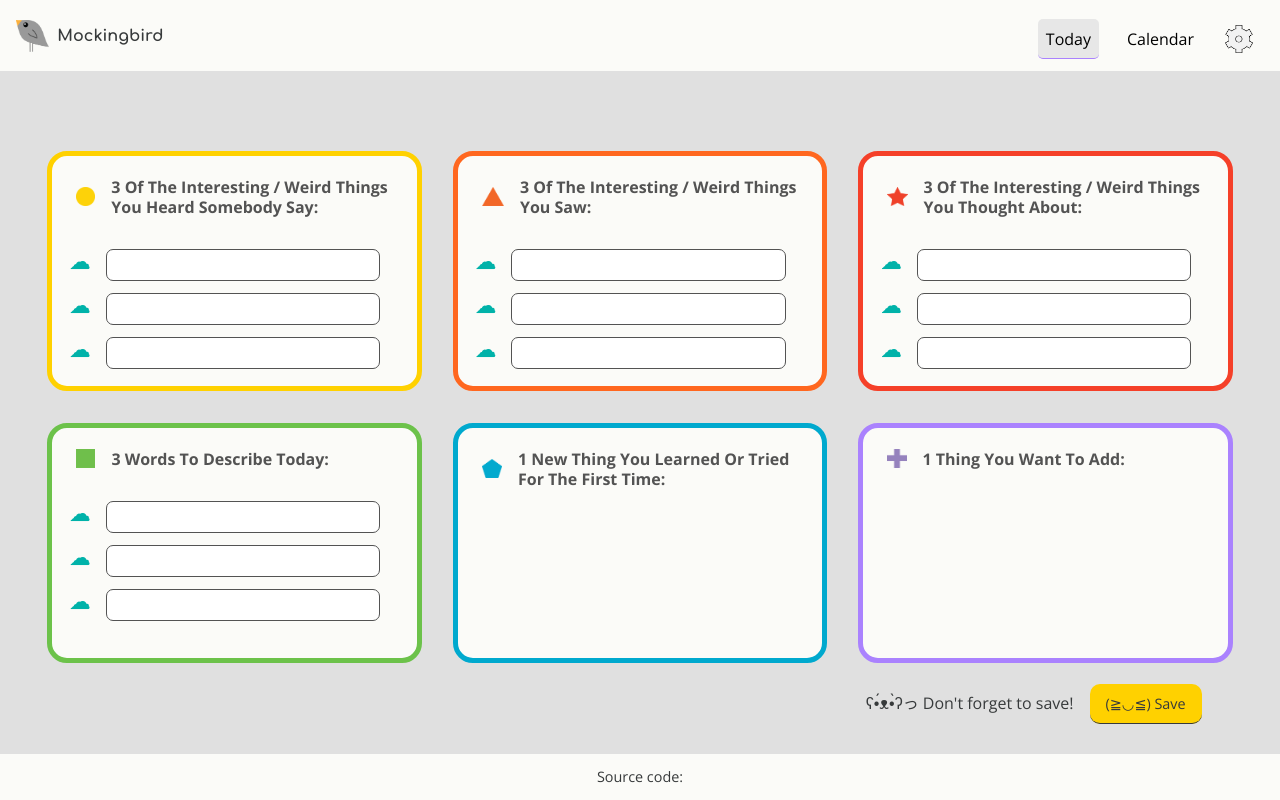
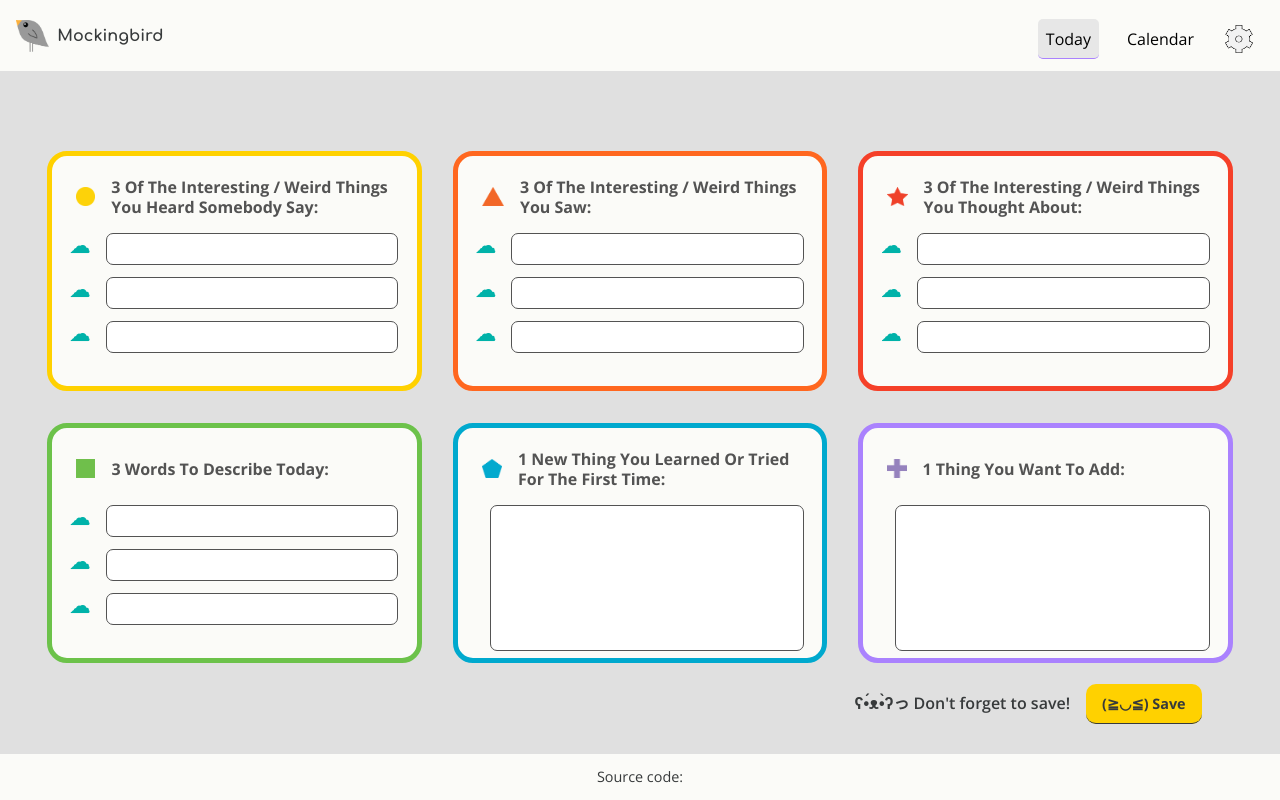
Before and after one commit to cakebatterandsprinkles/mockingbird, a React (Create React App) app in the folder client/: page /today in a window 1280 px wide. Built offline with nearby package versions, Linux system fonts and the light colour scheme.

Commit message:
added userTextArea component

```diff
--- a/client/src/components/UserForm/UserForm.module.css
+++ b/client/src/components/UserForm/UserForm.module.css
@@ -2,7 +2,7 @@
   display: flex;
   justify-content: center;
   align-items: baseline;
-  width: 90%;
+  width: 95%;
 }
 
 .formGroupContainer input {
--- /dev/null
+++ b/client/src/components/UserTextArea/UserTextArea.js
@@ -0,0 +1,19 @@
+import React from "react";
+import classes from "./UserTextArea.module.css";
+
+const UserTextArea = (props) => {
+  return (
+    <div className={classes.formGroupContainer}>
+      <label htmlFor={props.name}>{props.content} </label>
+      <textarea
+        name={props.name}
+        id={props.name}
+        onChange={props.onInputChange}
+        rows={props.rows}
+        cols={props.cols}
+        className={props.style}
+      ></textarea>
+    </div>
+  );
+};
+export default UserTextArea;
--- /dev/null
+++ b/client/src/components/UserTextArea/UserTextArea.module.css
@@ -0,0 +1,12 @@
+.formGroupContainer {
+  display: flex;
+  justify-content: center;
+  align-items: baseline;
+  width: 95%;
+}
+
+.formGroupContainer label {
+  font-family: var(--regularFont);
+  font-weight: 700;
+  margin: 0 1rem;
+}
--- a/client/src/containers/UserMainPage/UserMainPage.jsx
+++ b/client/src/containers/UserMainPage/UserMainPage.jsx
@@ -6,10 +6,43 @@ import Rectangle from "../../assets/rectangle.png";
 import Pentagon from "../../assets/pentagon.png";
 import Plus from "../../assets/plus.png";
 import UserForm from "../../components/UserForm/UserForm";
+import UserTextArea from "../../components/UserTextArea/UserTextArea";
 import Button from "../../components/Button/Button";
 import classes from "./UserMainPage.module.css";
 
 class UserMainPage extends Component {
+  constructor() {
+    super();
+    this.state = {
+      isBigScreen: true,
+    };
+    this.handleWindowResize = this.handleWindowResize.bind(this);
+    this.handleFirstTextarea = this.handleFirstTextarea.bind(this);
+  }
+
+  handleWindowResize() {
+    window.addEventListener("resize", (e) => {
+      if (e.srcElement.outerWidth >= 1200) {
+        this.setState({ isBigScreen: true });
+      } else {
+        this.setState({ isBigScreen: false });
+      }
+    });
+  }
+
+  handleFirstTextarea() {
+    if (window.outerWidth >= 1200) {
+      this.setState({ isBigScreen: true });
+    } else {
+      this.setState({ isBigScreen: false });
+    }
+  }
+
+  componentDidMount() {
+    this.handleWindowResize();
+    this.handleFirstTextarea();
+  }
+
   render() {
     return (
       <div className={classes.mainContainer}>
@@ -146,6 +179,14 @@ class UserMainPage extends Component {
                     <p>1 new thing you learned or tried for the first time:</p>
                   </div>
                 </div>
+                <UserTextArea
+                  name="word  3"
+                  onInputChange={this.handleInputChange}
+                  rows="8"
+                  cols={this.state.isBigScreen ? 50 : 170}
+                  style={classes.textarea}
+                  content=""
+                />
               </div>
             </div>
             <div className={classes.box} id={classes.purple}>
@@ -156,6 +197,14 @@ class UserMainPage extends Component {
                     <p>1 thing you want to add:</p>
                   </div>
                 </div>
+                <UserTextArea
+                  name="word  3"
+                  onInputChange={this.handleInputChange}
+                  rows="8"
+                  cols={this.state.isBigScreen ? 50 : 170}
+                  style={classes.textarea}
+                  content=""
+                />
               </div>
             </div>
           </div>
--- a/client/src/containers/UserMainPage/UserMainPage.module.css
+++ b/client/src/containers/UserMainPage/UserMainPage.module.css
@@ -68,12 +68,14 @@
 .sectionContainer {
   display: flex;
   flex-direction: column;
+  justify-content: center;
 }
 
 .wrapper {
   display: flex;
   align-items: center;
-  margin: 0.3rem 0.5rem 1rem 1.5rem;
+  margin: 0.3rem 0.5rem 0 1.5rem;
+  height: 4.5rem;
 }
 
 .icon {
@@ -88,6 +90,7 @@
   border-bottom: 1px solid var(--black);
   border-radius: 10px;
   text-decoration: none;
+  font-weight: 700;
   color: var(--black);
   font-size: 0.9rem;
   margin-top: 1rem;
@@ -100,6 +103,26 @@
   transition-duration: 0.3s;
 }
 
+.textarea {
+  display: flex;
+  align-self: center;
+  resize: none;
+  padding: 0.5rem 0.75rem;
+  font-size: 0.9rem;
+  font-family: var(--headingFont);
+  width: 100%;
+  color: var(--black);
+  border-radius: 7px;
+  border: 1px solid var(--darkgray);
+  margin-bottom: 0.75rem;
+}
+
+.textarea,
+.textarea:hover,
+.textarea:active {
+  outline: none;
+}
+
 .buttonContainer {
   width: 95%;
   display: flex;
@@ -109,6 +132,7 @@
 .warningText {
   color: var(--black);
   margin-right: 1rem;
+  font-weight: 600;
 }
 
 .footer {
```
